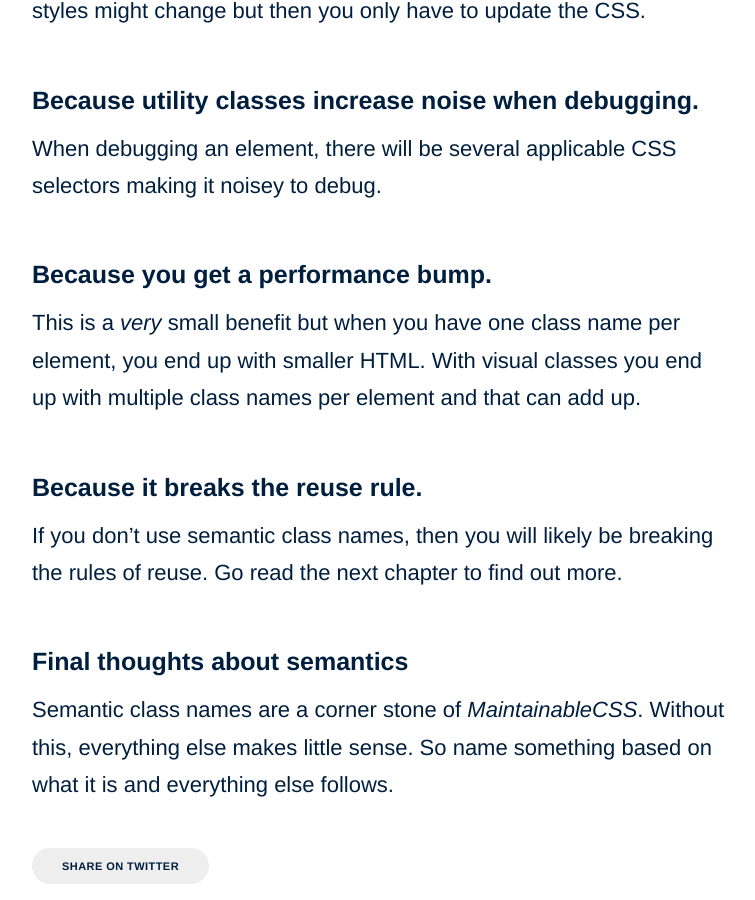
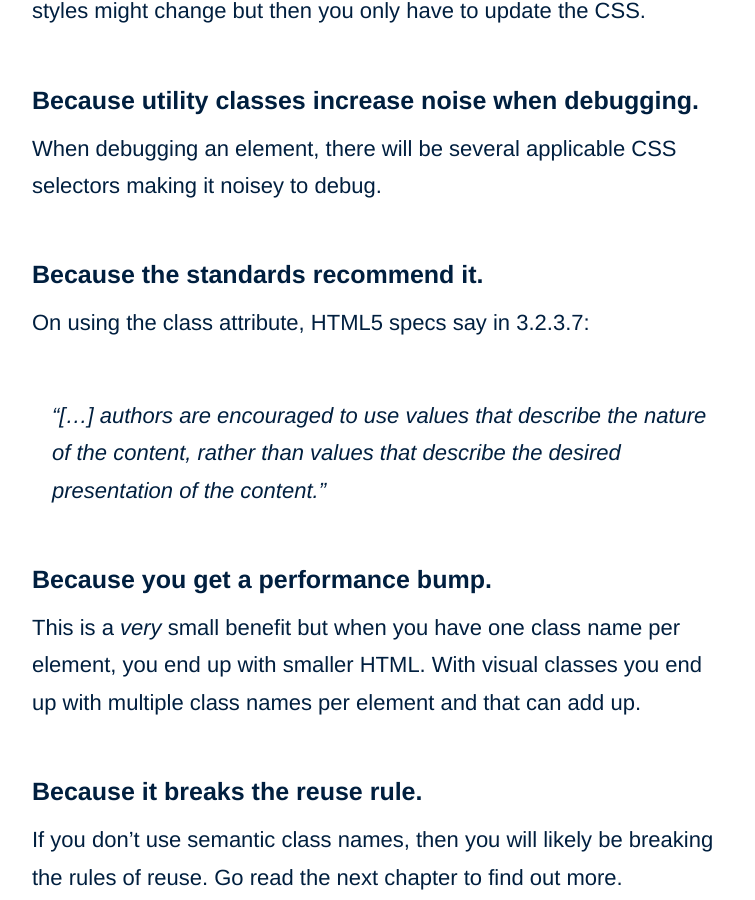
Before and after one commit to adamsilver/maintainablecss.com-jekyll, a Jekyll site: the page built from _chapters/02-semantics.md, in a window 1280 px wide and 900 px high, scrolled down 4512 px. Shown: the whole window, without its empty margins (258-1013 px from the left). Built offline with Jekyll 4.4.1, drawn with Linux system fonts in a browser that asks for light colours.

Commit message:
additional block for semantics, and ensure perf is seen as minor

```diff
--- a/_chapters/02-semantics.md
+++ b/_chapters/02-semantics.md
@@ -82,6 +82,12 @@ If you name something based on what it is, you won't have to touch the HTML agai
 
 When debugging an element, there will be several applicable CSS selectors making it noisey to debug.
 
+## Because the standards recommend it.
+
+On using the class attribute, HTML5 specs say in 3.2.3.7:
+
+> "[...] authors are encouraged to use values that describe the nature of the content, rather than values that describe the desired presentation of the content."
+
 ## Because you get a performance bump.
 
 This is a *very* small benefit but when you have one class name per element, you end up with smaller HTML. With visual classes you end up with multiple class names per element and that can add up.
```
Also changed, not shown: _chapters/03-reuse.md (+1 -1 lines).
